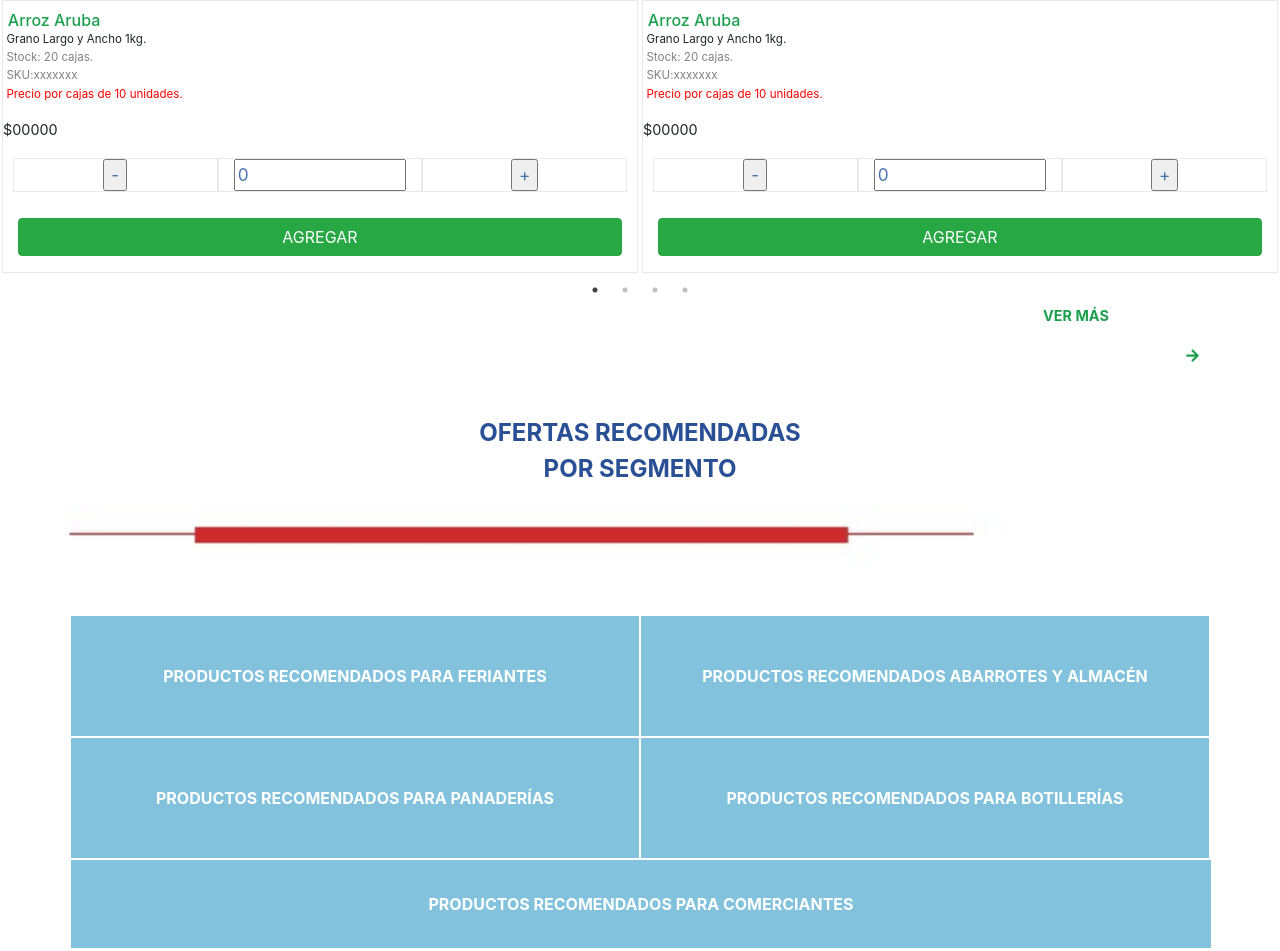
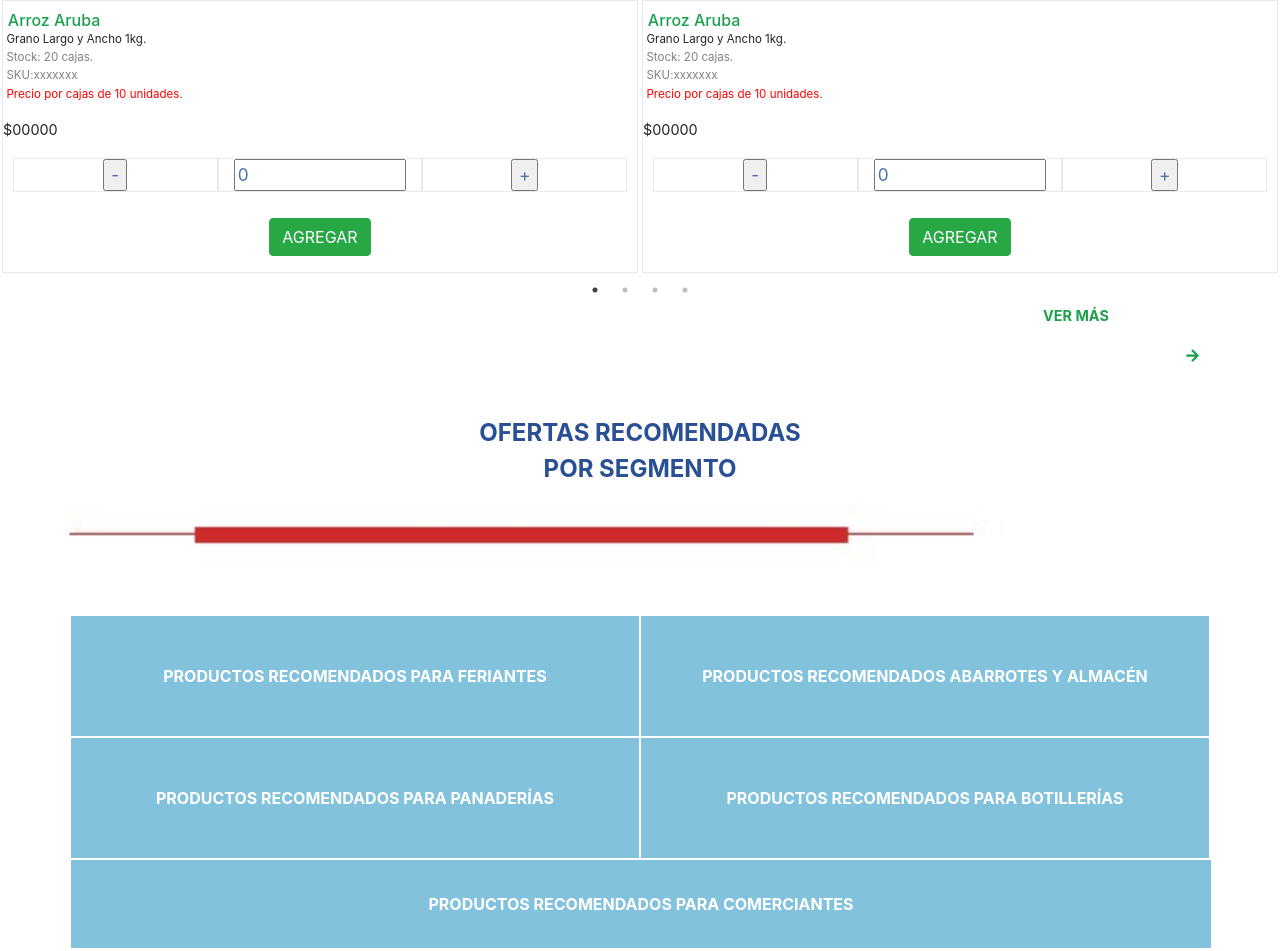
Before and after one commit to dcdelv/test, a plain HTML site: page index.html in a window 1280 px wide. Shown: the part 2349-3300 px from the top of the page. Drawn offline with nearby package versions, Linux system fonts and the light colour scheme.

Commit message:
hhh
hhhh

```diff
--- a/index.html
+++ b/index.html
@@ -142,7 +142,7 @@
             </form>
 
             <!--Counter-->
-            <button type="button" class="btn btn-success">AGREGAR</button>
+            <a class="btn btn-success">AGREGAR</a>
           </div>
         </div>
 
@@ -171,7 +171,7 @@
               </form>
 
               <!--Counter-->
-              <button type="button" class="btn btn-success">AGREGAR</button>
+              <a class="btn btn-success">AGREGAR</a>
             </div>
           </div>
 
@@ -200,7 +200,7 @@
                 </form>
 
                 <!--Counter-->
-                <button type="button" class="btn btn-success">AGREGAR</button>
+                <a class="btn btn-success">AGREGAR</a>
               </div>
             </div>
 
@@ -229,7 +229,7 @@
                   </form>
 
                   <!--Counter-->
-                  <button type="button" class="btn btn-success">AGREGAR</button>
+                  <a  class="btn btn-success">AGREGAR</a>
                 </div>
               </div>
 
@@ -258,7 +258,7 @@
                     </form>
 
                     <!--Counter-->
-                    <button type="button" class="btn btn-success">AGREGAR</button>
+                    <a  class="btn btn-success">AGREGAR</a>
                   </div>
                 </div>
 
@@ -287,7 +287,7 @@
                       </form>
 
                       <!--Counter-->
-                      <button type="button" class="btn btn-success">AGREGAR</button>
+                      <a class="btn btn-success">AGREGAR</a>
                     </div>
                   </div>
 
@@ -316,7 +316,7 @@
                         </form>
 
                         <!--Counter-->
-                        <button type="button" class="btn btn-success">AGREGAR</button>
+                        <a class="btn btn-success">AGREGAR</a>
                       </div>
                     </div>
                   </section>
@@ -379,7 +379,7 @@
                           </form>
 
                           <!--Counter-->
-                          <button type="button" class="btn btn-success">AGREGAR</button>
+                          <a class="btn btn-success">AGREGAR</a>
                         </div>
                       </div>
 
@@ -408,7 +408,7 @@
                             </form>
 
                             <!--Counter-->
-                            <button type="button" class="btn btn-success">AGREGAR</button>
+                            <a class="btn btn-success">AGREGAR</a>
                           </div>
                         </div>
 
@@ -437,7 +437,7 @@
                               </form>
 
                               <!--Counter-->
-                              <button type="button" class="btn btn-success">AGREGAR</button>
+                              <a class="btn btn-success">AGREGAR</a>
                             </div>
                           </div>
 
@@ -466,7 +466,7 @@
                                 </form>
 
                                 <!--Counter-->
-                                <button type="button" class="btn btn-success">AGREGAR</button>
+                                <a class="btn btn-success">AGREGAR</a>
                               </div>
                             </div>
 
@@ -495,7 +495,7 @@
                                   </form>
 
                                   <!--Counter-->
-                                  <button type="button" class="btn btn-success">AGREGAR</button>
+                                  <a class="btn btn-success">AGREGAR</a>
                                 </div>
                               </div>
 
@@ -524,7 +524,7 @@
                                     </form>
 
                                     <!--Counter-->
-                                    <button type="button" class="btn btn-success">AGREGAR</button>
+                                    <a class="btn btn-success">AGREGAR</a>
                                   </div>
                                 </div>
 
@@ -554,7 +554,7 @@
                                       </form>
 
                                       <!--Counter-->
-                                      <button type="button" class="btn btn-success">AGREGAR</button>
+                                      <a class="btn btn-success">AGREGAR</a>
                                     </div>
                                   </div>
 
@@ -583,7 +583,7 @@
                                         </form>
 
                                         <!--Counter-->
-                                        <button type="button" class="btn btn-success">AGREGAR</button>
+                                        <a class="btn btn-success">AGREGAR</a>
                                       </div>
                                     </div>
 
@@ -612,7 +612,7 @@
                                           </form>
 
                                           <!--Counter-->
-                                          <button type="button" class="btn btn-success">AGREGAR</button>
+                                          <a class="btn btn-success">AGREGAR</a>
                                         </div>
                                       </div>
 
@@ -678,7 +678,7 @@
                                               </form>
 
                                               <!--Counter-->
-                                              <button type="button" class="btn btn-success">AGREGAR</button>
+                                              <a class="btn btn-success">AGREGAR</a>
                                             </div>
                                           </div>
                                       </div>
@@ -694,13 +694,13 @@
 
                                   <p class="verde2">VER MÁS</p> <i class="fas fa-arrow-right flecha2"></i>
 
-                                  <div class="mainbotellas">
-                                    <img class="img-botellas" src="cajas2.jpg">
+                                  <div class="maincajas">
+                                    <img class="img-cajas" src="cajas2.jpg">
                                     <p class="texto-cajas1">CAJAS DE</p>
                                     <p class="texto-cajas2">MERCADERÍA</p>
                                     <img class="lineablanca" src="lineablanca.png">
-                                    <p class="lorem-chico">Lorem ipsum dolor sit amet, consectetuer</p>
-                                    <button type="button" class="btn btn-success boton-botella">VER OFERTA</button>
+                                    <p class="lorem-chico2">Lorem ipsum dolor sit amet, consectetuer</p>
+                                    <a class="btn btn-success boton-botella">VER OFERTA</a>
                                     <hr class="azul"></hr>
                                     <p class="precios">PRECIOS POR MAYOR</p>
                                   </div>
--- a/style/style.css
+++ b/style/style.css
@@ -202,7 +202,7 @@ margin-left: 0.3em;
   width: 100%;
   background-position:center;
   background-repeat: no-repeat;
-  padding-bottom: 5em;
+padding-bottom: 5em;
 }
 .img-botellas{
 }
@@ -281,7 +281,7 @@ margin-left: 0.3em;
   padding-top: 3.8em;
   padding-left: 6em;
   font-size: 1.5em;
-  color:white;
+  color:red;
 }
 
 .texto-cajas2 {
@@ -289,8 +289,12 @@ margin-left: 0.3em;
   position:relative;
   padding-left:5em;;
   font-size: 1.5em;
-  color:white;
+  color:red;
   font-weight: bold;
+}
+
+.lorem-chico2 {
+  color:red;
 }
   /*SLIDER*/
 
```
